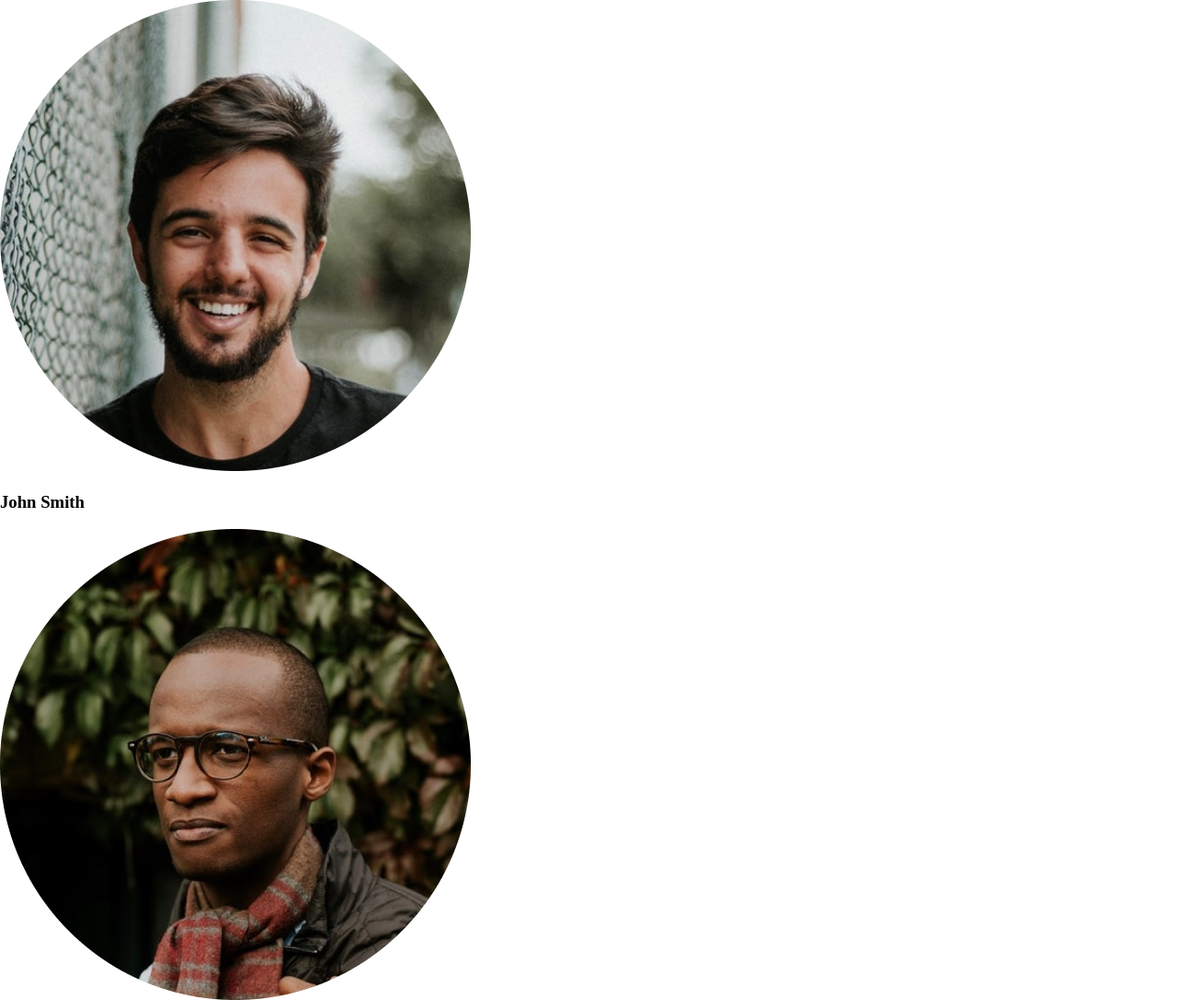
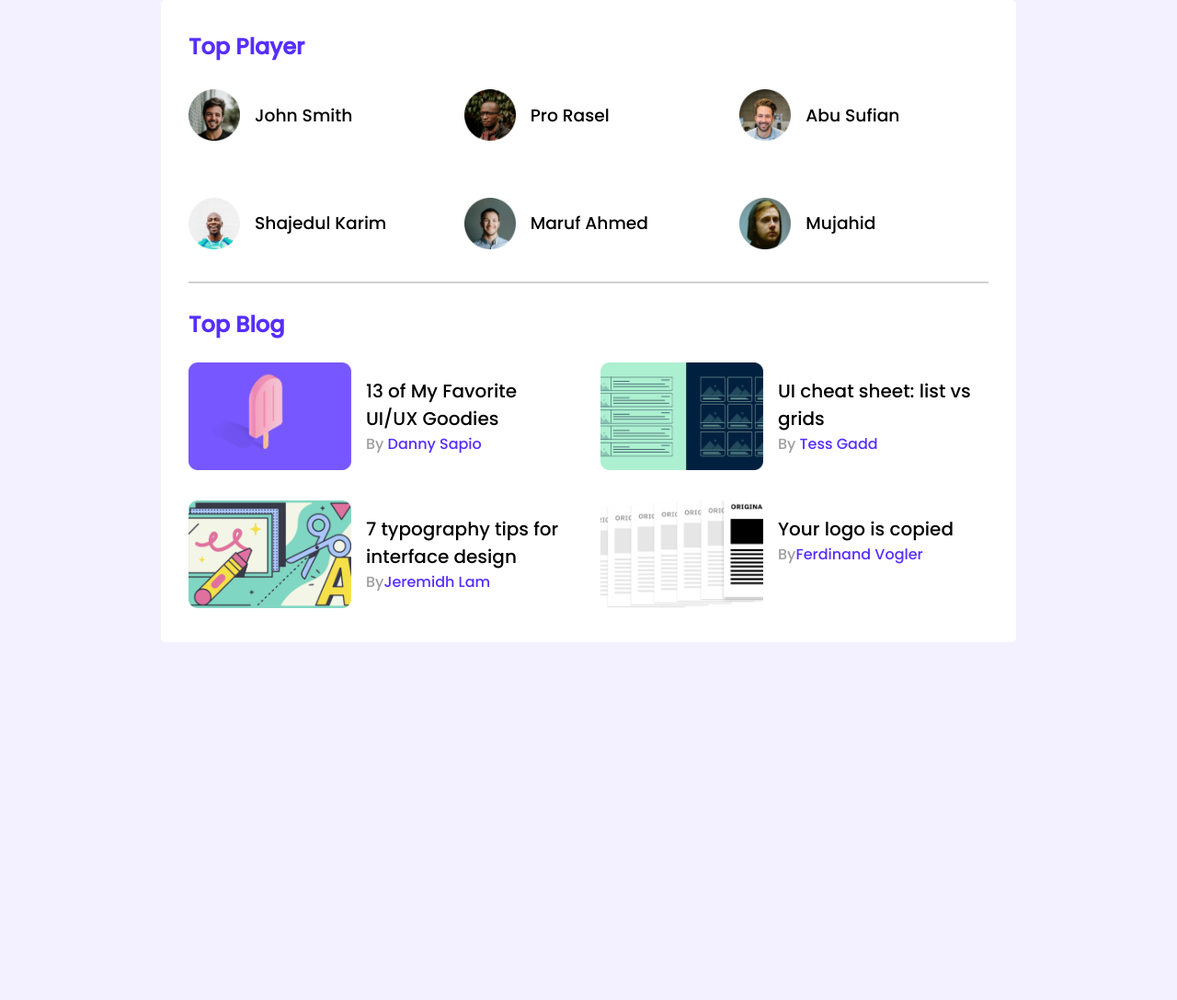
Before and after one commit to FAHIMekermall/Leaderboard, a plain HTML site: page index.html in a window 1280 px wide. Shown: the top 1087 px of the page at 92% size. After the commit the page ends 800 px from the top, so only its background shows below. Drawn offline with Linux system fonts and the light colour scheme.

Commit message:
section 1 done

```diff
--- a/index.html
+++ b/index.html
@@ -4,13 +4,21 @@
     <meta charset="UTF-8">
     <meta http-equiv="X-UA-Compatible" content="IE=edge">
     <meta name="viewport" content="width=device-width, initial-scale=1.0">
-    <title>Document</title>
+    <title>Leader-Board</title>
     <!-- stylesheet link -->
     <link rel="stylesheet" href="styles/styles.css">
 </head>
 <body>
+    <!-- header start -->
+    <header>
+
+    </header>
+    <!-- header end -->
+    <!-- main start -->
     <main>
-        <section>
+        <section class="container">
+            <!-- player start -->
+            <h3 class="top-header">Top Player</h3>
             <div class="players">
                 <div class="player">
                     <img src="images/players/player-1.png" alt="">
@@ -36,7 +44,48 @@
                     <img src="images/players/player-6.png" alt="">
                     <h3 class="player-name">Mujahid</h3>
                 </div>
+                <!-- player end -->
             </div>
+            <hr>
+            <h3 class="top-header">Top Blog</h3>
+            <div class="blogs">
+                <article class="blog">
+                    <div class="blog-thumbnail">
+                        <img src="images/blogs/blog-1.png" alt="">
+                    </div>
+                    <div class="blog-info">
+                        <h3 class="blog-title">13 of My Favorite UI/UX Goodies</h3>
+                        <p class="blog-author"><span>By</span> <a href="">Danny Sapio</a></p>
+                    </div>
+                </article>
+                <article class="blog">
+                    <div class="blog-thumbnail">
+                        <img src="images/blogs/blog-2.png" alt="">
+                    </div>
+                    <div class="blog-info">
+                        <h3 class="blog-title">UI cheat sheet: list vs grids</h3>
+                        <p class="blog-author"><span>By</span> <a href="">Tess Gadd</a></p>
+                    </div>
+                </article>
+                <article class="blog">
+                    <div class="blog-thumbnail">
+                        <img src="images/blogs/blog-3.png" alt="">
+                    </div>
+                    <div class="blog-info">
+                        <h3 class="blog-title">7 typography tips for interface design</h3>
+                        <p class="blog-author"><span>By</span><a href="">Jeremidh Lam</a></p>
+                    </div>
+                </article>
+                <article class="blog">
+                    <div class="blog-thumbnail">
+                        <img src="images/blogs/blog-4.png" alt="">
+                        </div>
+                        <div class="blog-info">
+                            <h3 class="blog-title">Your logo is copied</h3>
+                            <p class="blog-author"><span>By</span><a href="">Ferdinand Vogler</a></p>
+                    </div>
+                </article>
+              </div>
         </section>
     </main>
 </body>
--- a/styles/styles.css
+++ b/styles/styles.css
@@ -1,5 +1,81 @@
-/* main styles */
+/* -------------------font link---------------------*/
+@import url('https://fonts.googleapis.com/css2?family=Poppins:wght@500&display=swap');
+
+/* ---------------------------common styles--------------------------- */
 body{
+    font-family: 'Poppins', sans-serif;
     margin: 0;
-    background-color: F3F1FF;
+    background-color: rgba(243, 241, 255, 1);
 }
+main{
+    display: flex;
+    justify-content: center;
+}
+.container{
+    background-color: white;
+    padding: 30px;
+    border-radius: 5px;
+    width: 870px;
+}
+.top-header{
+    color: rgba(86, 46, 255, 1);
+    margin-top: 3px;
+    font-size: 24px;
+}
+/* top player style start */
+.players{
+    display: grid;
+    grid-template-columns: repeat(3, 1fr);
+    grid-gap: 29px;
+}
+
+.player{
+    display: flex;
+    align-items: center;
+    margin-bottom: 22px;
+}
+.player img{
+    width: 56px;
+    height: 56px;
+}
+.player-name{
+    margin-left: 16px;
+    font-weight: 500;
+}
+hr{
+    border: 1px solid #D1D1D1;
+    margin-bottom: 27px;
+}
+/*------------ top player style end ------------ */
+/*---------------------------- top blog style start --------------- */
+.blogs{
+    display: grid;
+    grid-template-columns: repeat(2, 1fr);
+    grid-gap: 26px;
+}
+.blog{
+    display: flex;
+}
+.blog-thumbnail img{
+    width: 177px;
+    height: 117px;
+}
+.blog-info{
+    margin-left: 16px;
+    align-items: center;
+}
+.blog-title {
+    font-weight: 500;
+    font-size: 20px;
+    margin: 16px 16px 0px 0px;
+}
+.blog-author{
+    margin: 0;
+    color: #9F9F9F;
+    font-size: 16px;
+}
+.blog-author a{
+    text-decoration: none;
+    color:
+    rgba(86, 46, 255, 1);
+}
```
